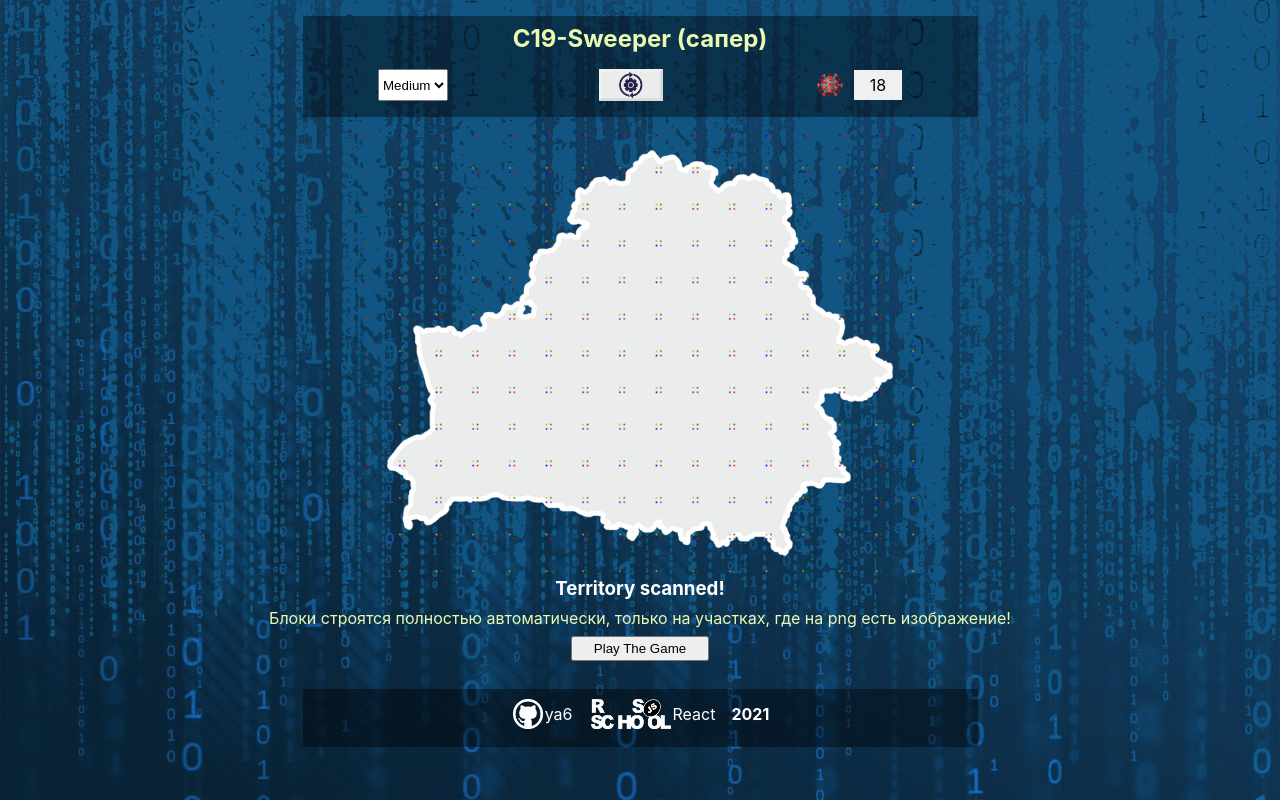
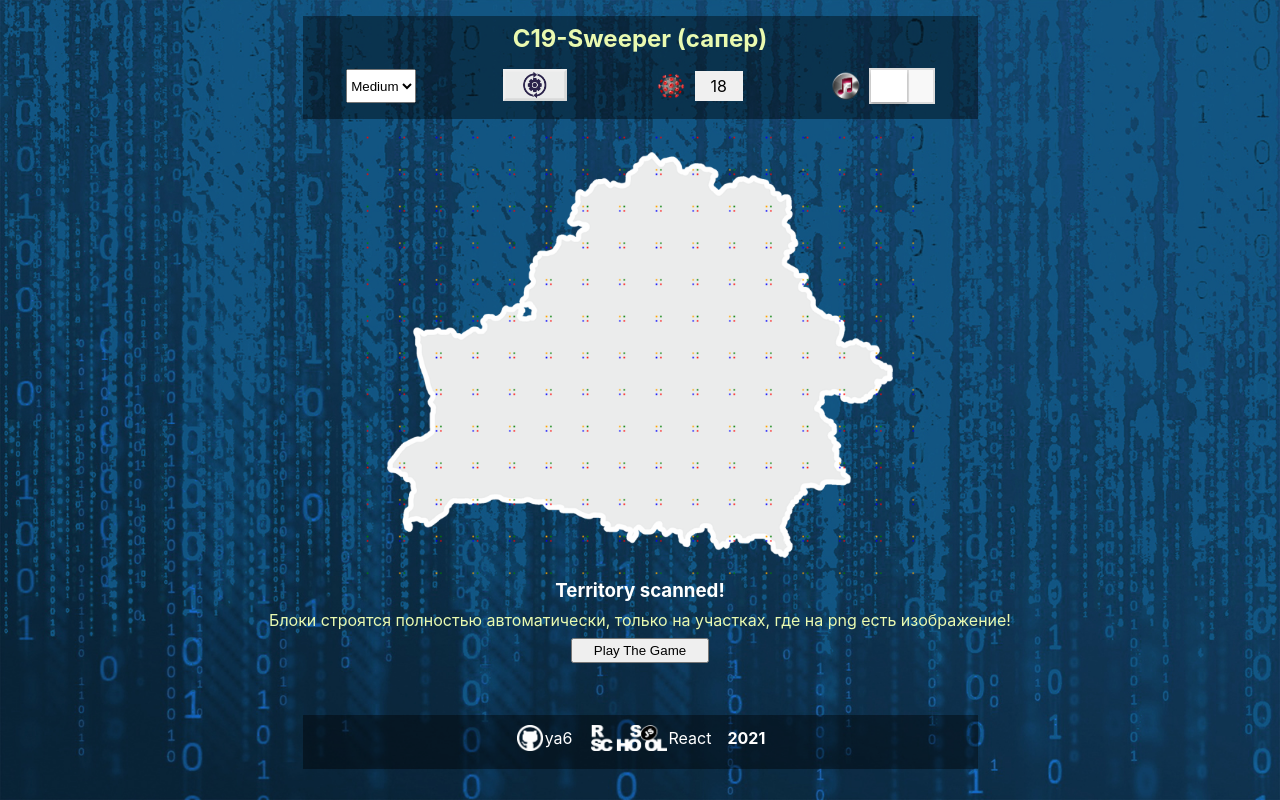
Before and after one commit to ya6/react-game, a React (Create React App) app: page / in a window 1280 px wide. Built offline with nearby package versions, Linux system fonts and the light colour scheme.

Commit message:
feat: add misic button

```diff
--- a/src/App.css
+++ b/src/App.css
@@ -28,7 +28,7 @@
   border: 1px solid yellowgreen;
 }
  .button-container {
-   height: 6rem;
+   height: 7.5rem;
    /* border: 1px solid red; */
  }
 
--- a/src/App.js
+++ b/src/App.js
@@ -24,11 +24,12 @@ class App extends Component {
     screenWidth: 0,
     screenHeight: 0,
     screenRatio: 1,
-
     scanReady: false,
 
     playGame: false,
     gameOver: false,
+
+    musicON: false,
   };
 
   removed_canvasRef = React.createRef();
@@ -63,6 +64,14 @@ class App extends Component {
       screenWidth: _screenWidth,
       screenHeight: _screenHeight,
     });
+  }
+
+  musicControlHandler = () => {
+    console.log('musicControlHandler');
+    let _musicON = this.state.musicON;
+    _musicON = !_musicON;
+    this.setState({musicON: _musicON}, () => console.log(this.state.musicON));
+
   }
 
   setNewField = () => {
@@ -456,6 +465,7 @@ class App extends Component {
           field_size_factor={field_size_factor}
           fieldSizeHandler={this.fieldSizeHandler}
           setNewGame={this.setNewGame}
+          musicControlHandler = {this.musicControlHandler}
         />
 
         {playGame === false ? (
--- /dev/null
+++ b/src/components/button_music/button-music.component.jsx
@@ -0,0 +1,22 @@
+import "./button-music.style.css";
+import music from '../../assets/img/music.png'
+const ButtonMusic = (props) => {
+
+    return (
+
+
+      <div className="d-flex">
+      <img src={music} alt="music" />
+      <div id="toggles" className = "brd">
+      <input type="checkbox" name="checkbox1" id="checkbox3" className="ios-toggle"  onChange = {props.musicControlHandler} />
+      <label htmlFor="checkbox3" className="checkbox-label" data-off="" data-on=""></label>
+    </div>
+
+    </div>
+
+
+    )
+
+};
+
+export default ButtonMusic;
--- /dev/null
+++ b/src/components/button_music/button-music.style.css
@@ -0,0 +1,113 @@
+*,*:before,*:after{
+    box-sizing:border-box;
+    margin:0;
+    padding:0;
+    /*transition*/
+    -webkit-transition:.25s ease-in-out;
+       -moz-transition:.25s ease-in-out;
+         -o-transition:.25s ease-in-out;
+            transition:.25s ease-in-out;
+    outline:none;
+    }
+
+
+    #toggles{
+    width:4rem;
+    margin-left: 0.5rem;
+
+    text-align:center;
+
+
+    }
+    .ios-toggle,.ios-toggle:active{
+    position:absolute;
+    top:-5000px;
+    height:0;
+    width:0;
+    opacity:0;
+    border:none;
+    outline:none;
+    }
+    .checkbox-label{
+    display:block;
+    position:relative;
+    padding:10px;
+
+    font-size:12px;
+    line-height:16px;
+    width:100%;
+    height:2rem;
+    /*border-radius*/
+    -webkit-border-radius:0px;
+       -moz-border-radius:0px;
+            border-radius:0px;
+    background:#f8f8f8;
+    cursor:pointer;
+    }
+    .checkbox-label:before{
+    content:'';
+    display:block;
+    position:absolute;
+    z-index:1;
+    line-height:34px;
+    text-indent:40px;
+    height:2rem;
+    width:36px;
+    /*border-radius*/
+    -webkit-border-radius:0%;
+       -moz-border-radius:0%;
+            border-radius:0%;
+    top:0px;
+    left:0px;
+    right:auto;
+    background:white;
+    /*box-shadow*/
+    -webkit-box-shadow:0 3px 3px rgba(0,0,0,.2),0 0 0 2px #dddddd;
+       -moz-box-shadow:0 3px 3px rgba(0,0,0,.2),0 0 0 2px #dddddd;
+            box-shadow:0 3px 3px rgba(0,0,0,.2),0 0 0 2px #dddddd;
+    }
+    .checkbox-label:after{
+    content:attr(data-off);
+    display:block;
+    position:absolute;
+    z-index:0;
+    top:0;
+    left:-300px;
+    padding:10px;
+    height:100%;
+    width:300px;
+    text-align:right;
+    color:#bfbfbf;
+    white-space:nowrap;
+    }
+
+    .ios-toggle:checked + .checkbox-label:before{
+    left:calc(100% - 36px);
+    /*box-shadow*/
+    -webkit-box-shadow:0 0 0 2px transparent,0 3px 3px rgba(0,0,0,.3);
+       -moz-box-shadow:0 0 0 2px transparent,0 3px 3px rgba(0,0,0,.3);
+            box-shadow:0 0 0 2px transparent,0 3px 3px rgba(0,0,0,.3);
+    }
+    .ios-toggle:checked + .checkbox-label:after{
+    content:attr(data-on);
+    left:60px;
+    width:36px;
+    }
+
+    /* BLUE CHECKBOX */
+
+    #checkbox3 + .checkbox-label{
+    /*box-shadow*/
+    -webkit-box-shadow:inset 0 0 0 0px #2d4d92,0 0 0 2px #dddddd;
+       -moz-box-shadow:inset 0 0 0 0px #2d4d92,0 0 0 2px #dddddd;
+            box-shadow:inset 0 0 0 0px #2d4d92,0 0 0 2px #dddddd;
+    }
+    #checkbox3:checked + .checkbox-label{
+    /*box-shadow*/
+    -webkit-box-shadow:inset 0 0 0 20px #2d4d92,0 0 0 2px #dddddd;
+       -moz-box-shadow:inset 0 0 0 20px #2d4d92,0 0 0 2px #dddddd;
+            box-shadow:inset 0 0 0 20px #2d4d92,0 0 0 2px #dddddd;
+    }
+    #checkbox3:checked + .checkbox-label:after{
+    color:#dddddd;
+    }
--- /dev/null
+++ b/src/components/button_music/index.js
@@ -0,0 +1,2 @@
+import ButtonMusic from './button-music.component';
+export default ButtonMusic;
--- a/src/components/header/header.component.jsx
+++ b/src/components/header/header.component.jsx
@@ -1,16 +1,18 @@
 import './header.style.css';
 import c19 from '../../assets/img/c19.png';
 import button from '../../assets/img/button persistence_2.png';
+import ButtonMusic from '../button_music';
 const Header = (props) => {
   const {
     field_size_factor,
-    fieldSizeHandler,
     fieldWidth,
     size,
     screenRatio,
     spots,
     med_boxes,
-    setNewGame
+    setNewGame,
+    fieldSizeHandler,
+    musicControlHandler
   } = props;
 
   const _style = {
@@ -36,6 +38,8 @@ const Header = (props) => {
             <div>{spots - med_boxes}</div>
           </div>
         </div>
+
+        <ButtonMusic  musicControlHandler = {musicControlHandler}/>
       </div>
     </div>
   );
```
Also changed, not shown: src/assets/deploy.md (added, +49 -0 lines), src/assets/img/music.png (added), 1 other file (tests, documents, lock files or other folders).
